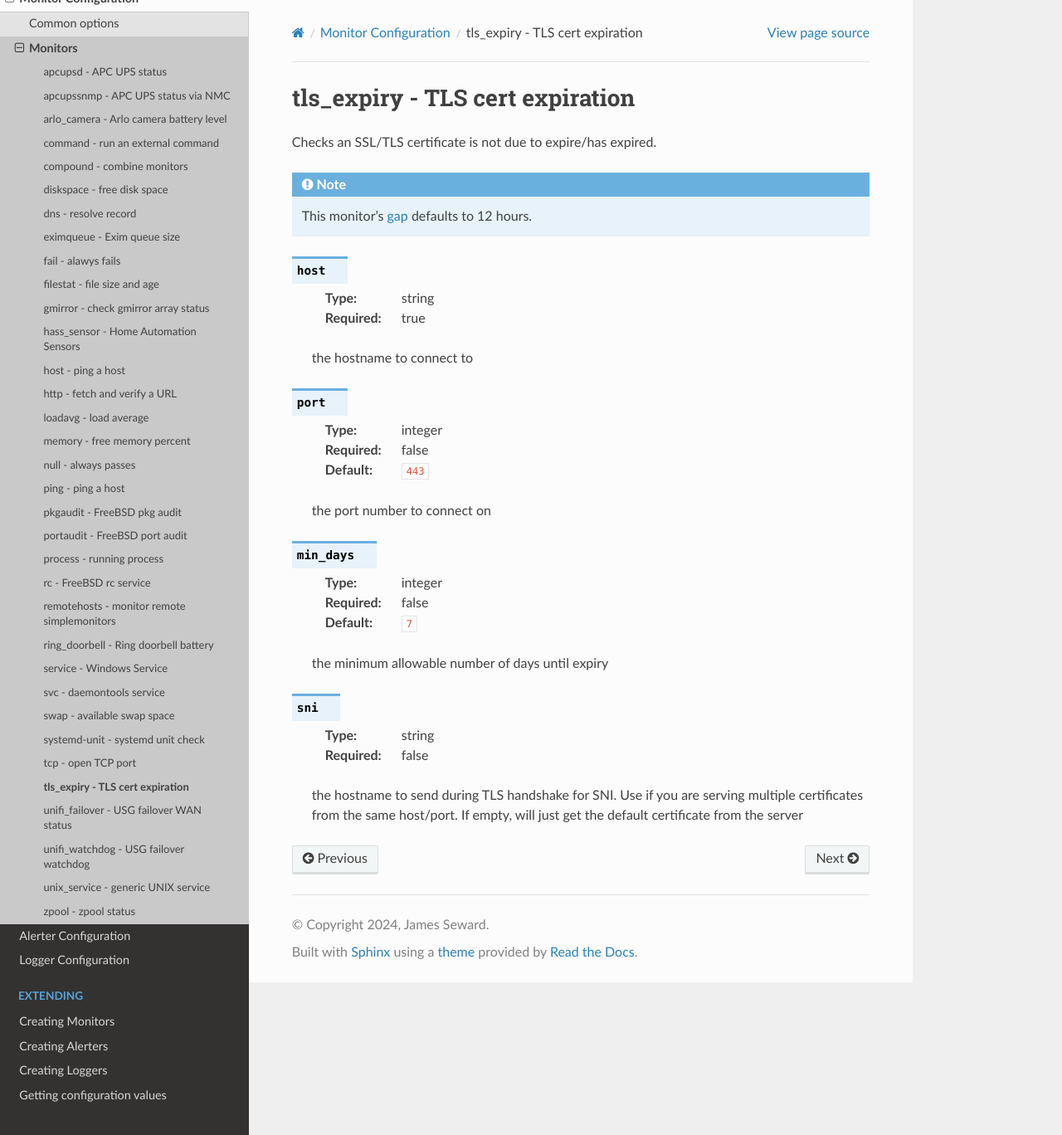
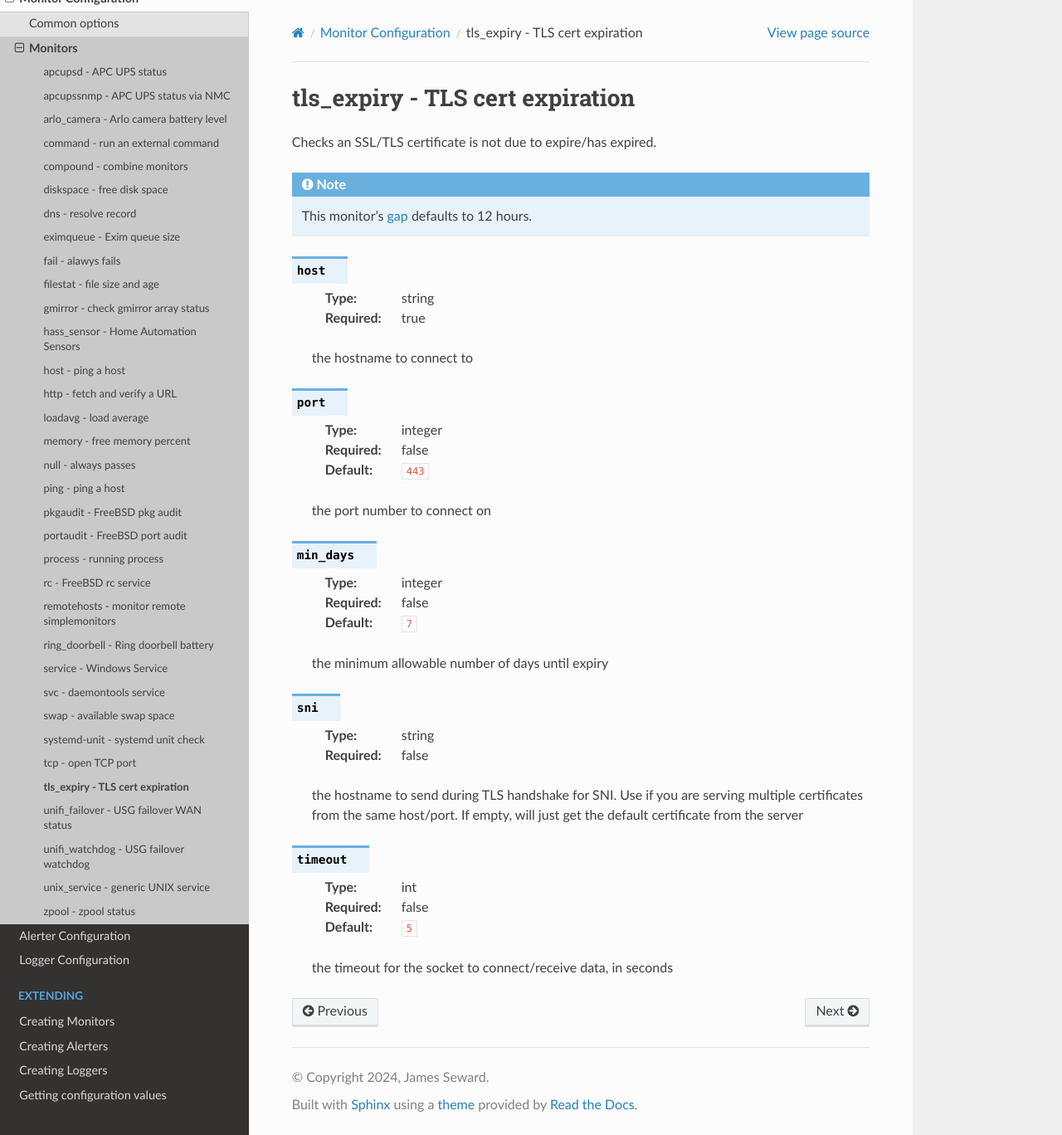
Before and after one commit to jamesoff/simplemonitor, a Sphinx documentation site: the page built from docs/monitors/tls_expiry.rst, in a window 1280 px wide and 1368 px high. Shown: the whole window at 83% size. Built offline with Sphinx 7.4.7 and the Read the Docs theme 3.1.0, drawn with Linux system fonts in a browser that asks for light colours; pages that are not in the unit, such as notebooks, are missing from menus.

Commit message:
Add timeout option to TLS monitor

```diff
--- a/docs/monitors/tls_expiry.rst
+++ b/docs/monitors/tls_expiry.rst
@@ -34,3 +34,11 @@ Checks an SSL/TLS certificate is not due to expire/has expired.
     :required: false
 
     the hostname to send during TLS handshake for SNI. Use if you are serving multiple certificates from the same host/port. If empty, will just get the default certificate from the server
+
+..  confval:: timeout
+
+    :type: int
+    :required: false
+    :default: ``5``
+
+    the timeout for the socket to connect/receive data, in seconds
```
Also changed, not shown: 1 other file.
